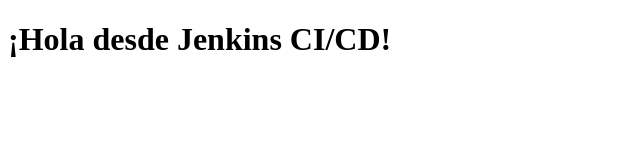
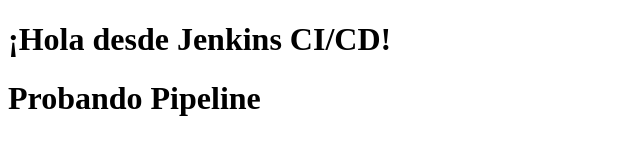
Before and after one commit to CarielR/simple-web, a plain HTML site: page index.html in a window 1280 px wide. Shown: the whole page, without its empty margins (0-640 px from the left). Drawn offline with Linux system fonts and the light colour scheme.

Commit message:
probando commmit

```diff
--- a/index.html
+++ b/index.html
@@ -6,5 +6,6 @@
 </head>
 <body>
   <h1>¡Hola desde Jenkins CI/CD!</h1>
+  <h1>Probando Pipeline</h1>
 </body>
 </html>
```
